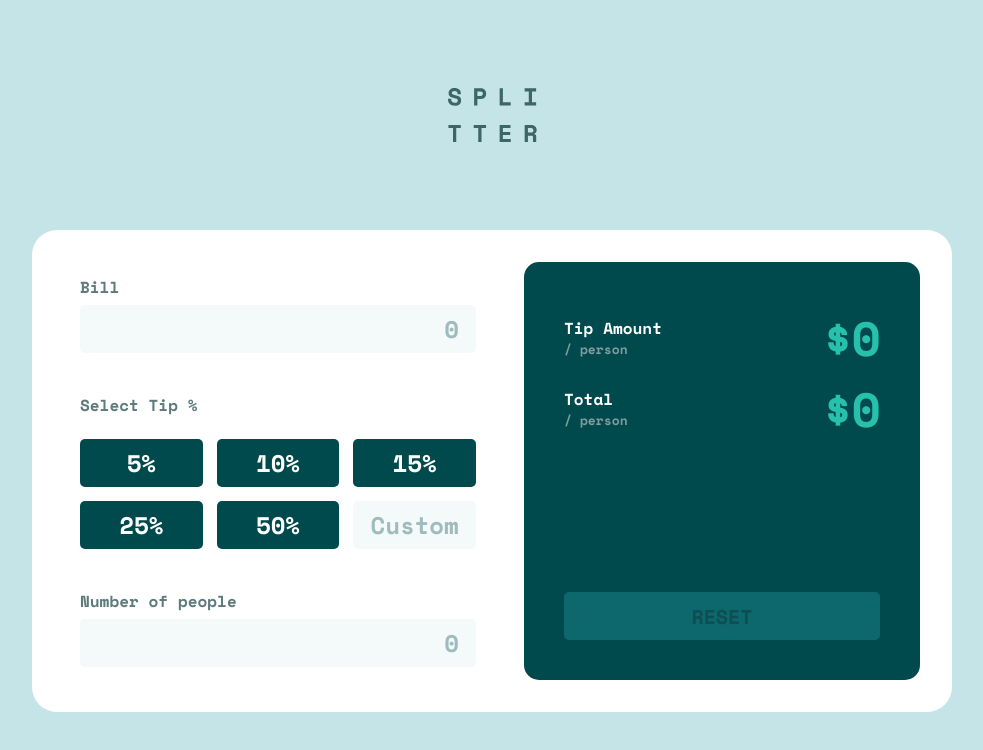
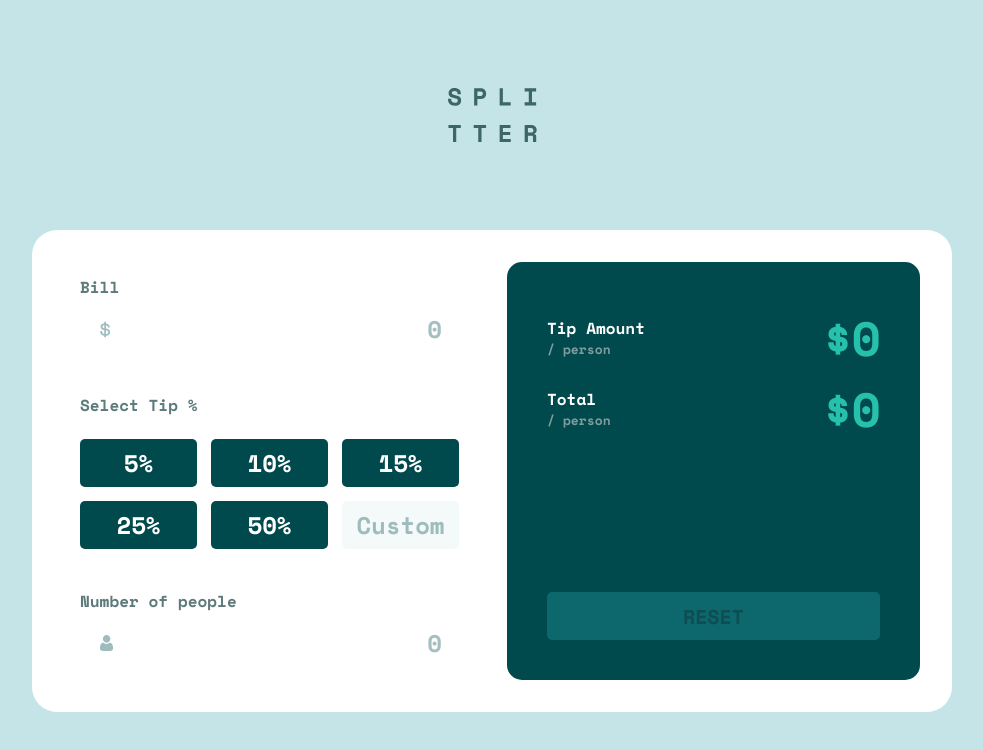
Before and after one commit to aleksandr-efimenko/tip-calculator, a React (Vite) app: page / in a window 1280 px wide. Shown: the top 750 px of the page, without its empty margins (148-1131 px from the left). Built offline with nearby package versions, Linux system fonts and the light colour scheme.

Commit message:
add icons to inputs, fix bugs

```diff
--- a/src/App.jsx
+++ b/src/App.jsx
@@ -26,6 +26,8 @@ function App() {
     setTip("");
     setManualTip("");
     setPeople("");
+    setTipAmount(0);
+    setTotal(0);
   };
 
   useEffect(() => {
--- a/src/components/TipInput.jsx
+++ b/src/components/TipInput.jsx
@@ -67,6 +67,7 @@ export default function TipInput({
             <p className={styles.wrongInputMessage}>Can't be zero</p>
           )}
         </div>
+
         <input
           onChange={handleEnterBill}
           value={bill}
--- a/src/components/TipStyles.module.css
+++ b/src/components/TipStyles.module.css
@@ -15,11 +15,12 @@
   padding: 2rem 2rem 2rem 3rem;
   min-width: 50rem;
   max-width: 57.5rem;
+  gap: 3rem;
 }
 
 .tipInputsContainer {
   flex: 1;
-  padding: 0.8125rem 1.5rem 13px 0;
+  padding: 0.8125rem 0 13px 0;
 
   display: flex;
   flex-direction: column;
@@ -30,17 +31,11 @@
   padding: 0.375rem 0.875rem;
 }
 #billInput {
-  position: relative;
+  background: url('/public/images/icon-dollar.svg') no-repeat scroll 20px;
 }
 
-#billInput::before {
-  content: none;
-  position: absolute;
-  left: 10px;
-  top: 0;
-  width: 20px;
-  background-image: url("/public/images/icon-dollar.svg") center / contain
-    no-repeat;
+#peopleNumber {
+  background: url('/public/images/icon-person.svg') no-repeat scroll 20px;
 }
 
 label {
@@ -115,10 +110,10 @@ input[type="number"].wrongInput {
 }
 
 .tipOutputsContainer {
-  margin-inline-start: 1.5rem;
+  /* margin-inline-start: 1.5rem; */
   border-radius: 0.9375rem;
   background-color: var(--color-very-dark-cyan);
-  max-width: 26.25rem;
+  min-width: 25.8125rem;
   overflow: auto;
   flex: 1;
   position: relative;
@@ -138,6 +133,10 @@ input[type="number"].wrongInput {
   display: flex;
   justify-content: space-between;
   align-items: center;
+}
+.tipResultContainer {
+  min-width: fit-content;
+  margin-inline-end: 1rem;
 }
 
 .tipResultLabel {
```
